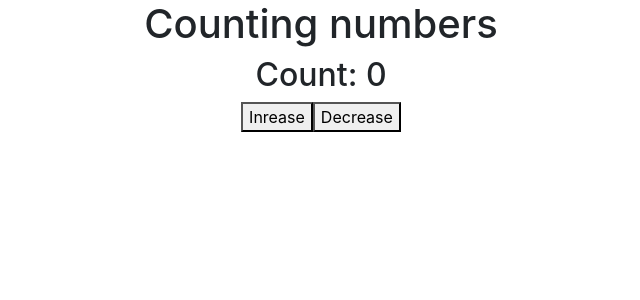
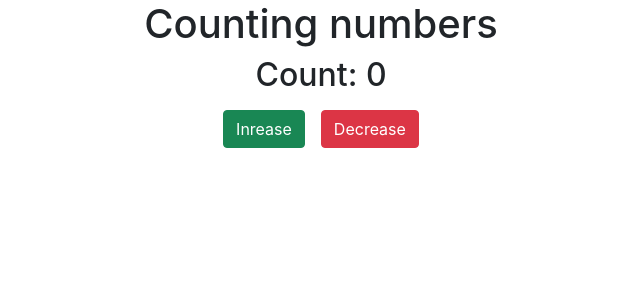
Before and after one commit to kamrul-dev/react-count-number, a React (Create React App) app: page / in a window 1280 px wide. Shown: the top 300 px of the page, without its empty margins (319-959 px from the left). Built offline with nearby package versions, Linux system fonts and the light colour scheme.

Commit message:
button styles added

```diff
--- a/src/App.js
+++ b/src/App.js
@@ -5,7 +5,6 @@ import { useState } from 'react';
 function App() {
   return (
     <div className="App">
-      <h1>Counting numbers</h1>
       <Counting></Counting>
     </div>
   );
@@ -21,9 +20,10 @@ function Counting() {
   }
   return (
     <div>
-      <h2>Count: {counts}</h2>
-      <button onClick={increaseNumber}>Inrease</button>
-      <button onClick={decreaseNumber}>Decrease</button>
+      <h1>Counting numbers</h1>
+      <h2 className='mb-3'>Count: {counts}</h2>
+      <button className='btn btn-success' onClick={increaseNumber}>Inrease</button>
+      <button className='btn btn-danger ms-3' onClick={decreaseNumber}>Decrease</button>
     </div>
   )
 }
```
